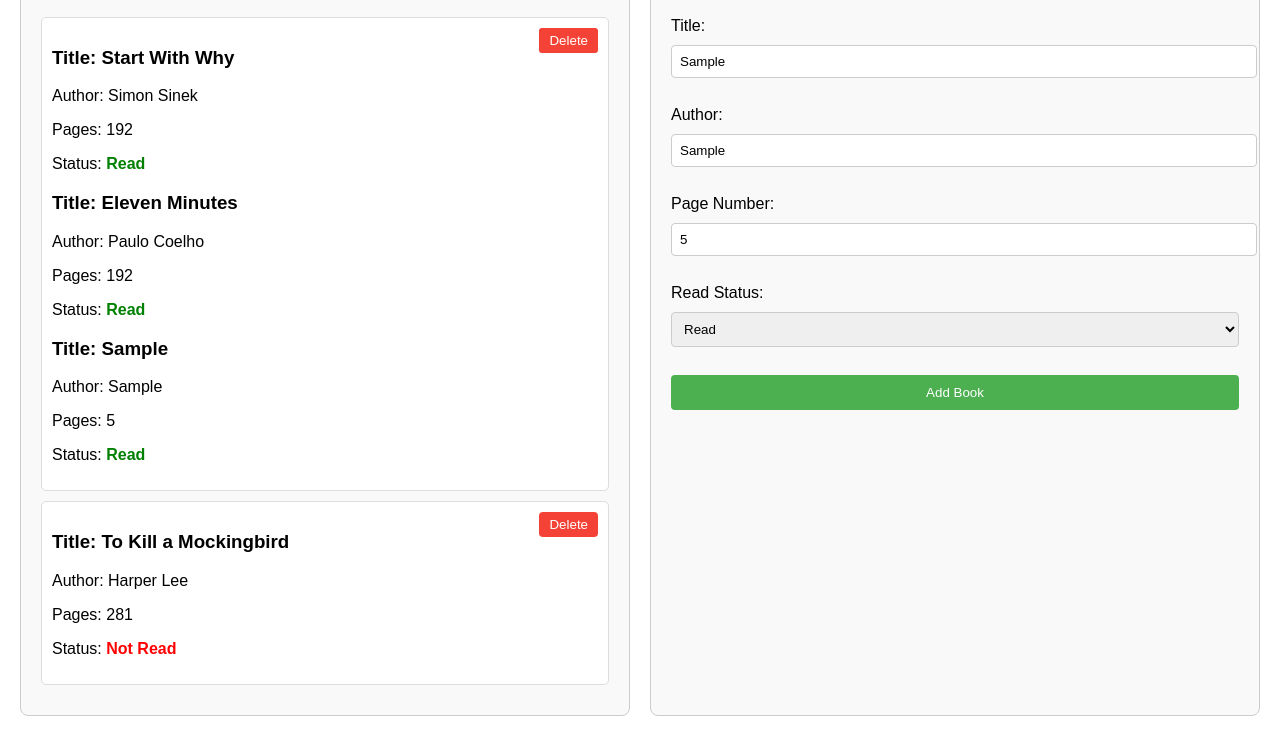
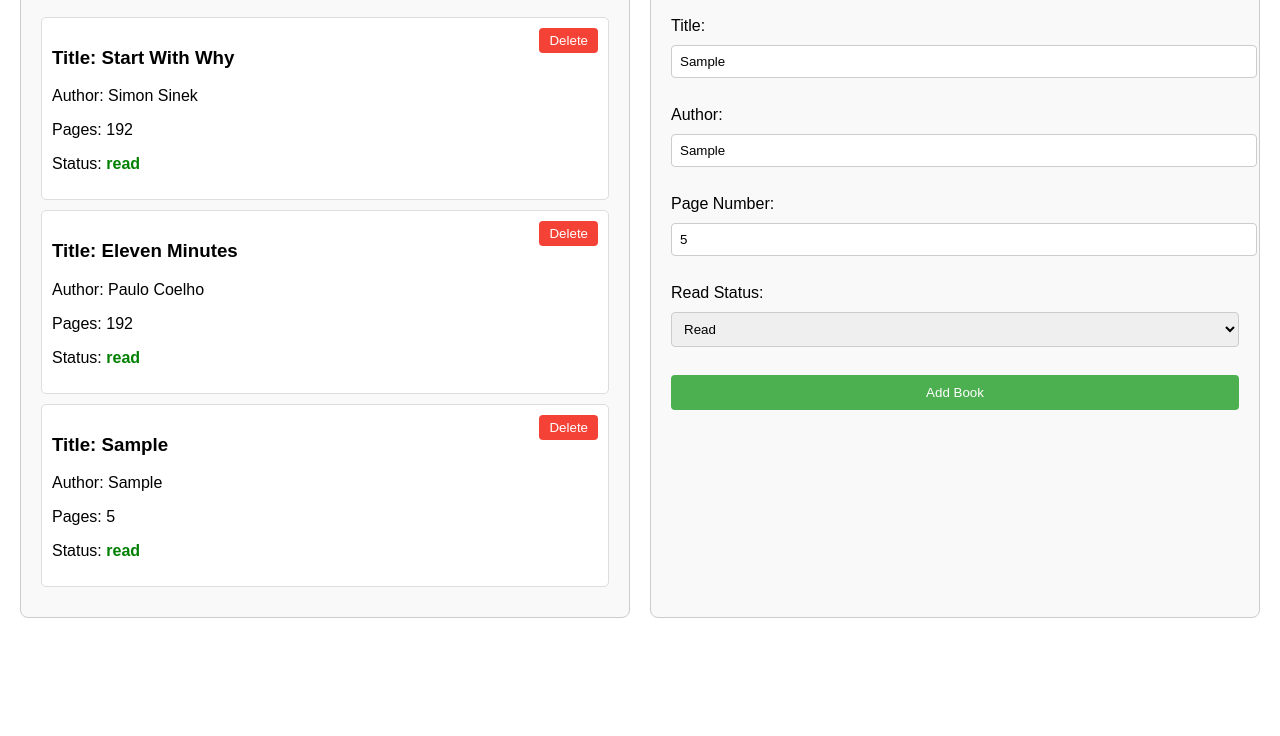
Before and after one commit to Biniyam-Belay/Odin-Library, a plain HTML site: page Html/index.html in a window 1280 px wide. Both pictures are taken after typing "Sample", "Sample", "5" into the empty fields and a click on the button "Add Book". Shown: the part 72-808 px from the top of the page. Drawn offline with Linux system fonts and the light colour scheme.

Commit message:
Dynamically load the content to the wepage and Add and delete button functionality.

```diff
--- a/Html/index.html
+++ b/Html/index.html
@@ -10,22 +10,8 @@
     <div class="container">
         <div class="left-grid" class='js-left-grid'>
             <h2>Book List</h2>
-            <div class="book-card">
-                <!-- <h3>Title: The Great Gatsby</h3>
-                <p>Author: F. Scott Fitzgerald</p>
-                <p>Pages: 180</p>
-                <p>Status: <span class="status read">Read</span></p>
-                <button class="delete-btn">Delete</button> -->
-            </div>
-            <div class="book-card">
-                <h3>Title: To Kill a Mockingbird</h3>
-                <p>Author: Harper Lee</p>
-                <p>Pages: 281</p>
-                <p>Status: <span class="status not-read">Not Read</span></p>
-                <button class="delete-btn">Delete</button>
-            </div>
-            <!-- Additional book cards can be added here -->
-      </div>
+            <div class="js-book-card"></div>
+        </div>
       <div class="right-grid">
         <h2>Add a Book</h2>
         <form id="book-form">
@@ -39,7 +25,7 @@
           <input class="js-page-element" type="number" name="pages" required /><br />
 
           <label for="status">Read Status:</label>
-          <select id="status" name="status" required>
+          <select class="js-stat-element" id="status" name="status" required>
             <option value="read">Read</option>
             <option value="not-read">Not Read</option></select
           ><br />
--- a/Js/index.js
+++ b/Js/index.js
@@ -1,67 +1,87 @@
-const myLibrary = [{
+const myLibrary = [
+  {
     title: 'Start With Why',
     author: 'Simon Sinek',
-  page: 192
+    page: 192,
+    bookId: 123321,
   },
   {
     title: 'Eleven Minutes',
     author: 'Paulo Coelho',
-  page: 192
-}];
+    page: 192,
+    bookId: 321123
+  }
+];
 
-
-function Book(title, author, page) {
-  // the constructor...
-  this.title = title,
-  this.author = author,
-  this.page = page
-  // this.status = status
+function Book(title, author, page, bookId, stat) {
+  this.title = title;
+  this.author = author;
+  this.page = page;
+  this.bookId = bookId;
+  this.stat = stat;
 }
 
-renderBooks();
-
-function renderBooks(){
+function renderBooks() {
   let booksHTML = '';
 
-  myLibrary.forEach((bookObjects, index) => {
-    const {title, author, page} = bookObjects;
+  myLibrary.forEach((book, index) => {
+    const { title, author, page, bookId, stat} = book;
     const html = `
+      <div class="book-card">
         <h3>Title: ${title}</h3>
         <p>Author: ${author}</p>
         <p>Pages: ${page}</p>
-      <p>Status: <span class="status read">Read</span></p>
-      <button class="delete-btn">Delete</button>
+        <p>Status: <span class="status read">read</span></p>
+        <button
+          class="delete-btn"
+          data-index="${index}">
+          Delete
+        </button>
+      </div>
     `;
     booksHTML += html;
-
-
   });
 
-  const leftGrid = document.querySelector('.book-card')
+  const leftGrid = document.querySelector('.js-book-card');
   leftGrid.innerHTML = booksHTML;
+
+  // Attach event listeners to delete buttons after rendering
+  document.querySelectorAll('.delete-btn').forEach(deleteButton => {
+    deleteButton.addEventListener('click', (e) => {
+      const index = e.target.dataset.index;
+      myLibrary.splice(index, 1);
+      renderBooks();
+    });
+  });
 }
 
-document.querySelector('.js-add-button')
-  .addEventListener('click', (e) => {
+document.querySelector('.js-add-button').addEventListener('click', (e) => {
   e.preventDefault();
   addBookToLibrary();
 });
 
 function addBookToLibrary() {
-  // do stuff here
-  const titleElement = document. querySelector('.js-title-element');
+  const titleElement = document.querySelector('.js-title-element');
   const title = titleElement.value;
 
   const authorElement = document.querySelector('.js-author-element');
   const author = authorElement.value;
 
   const pageElement = document.querySelector('.js-page-element');
-  const page = pageElement.value;
+  const page = parseInt(pageElement.value);
 
+  const statElement = document.querySelector('.js-stat-element');
+  const stat = statElement.value;
 
-  const newBook = new Book(title, author, page);
-  myLibrary.push(newBook)
+  // Create a unique bookId (e.g., timestamp)
+  const bookId = Date.now();
 
-  renderBooks()
+  const newBook = new Book(title, author, page, bookId);
+  myLibrary.push(newBook);
+
+  renderBooks();
   console.log(myLibrary);
 }
+
+// Initial render
+renderBooks();
```
Lines whose indentation alone changed are shown as unchanged.
